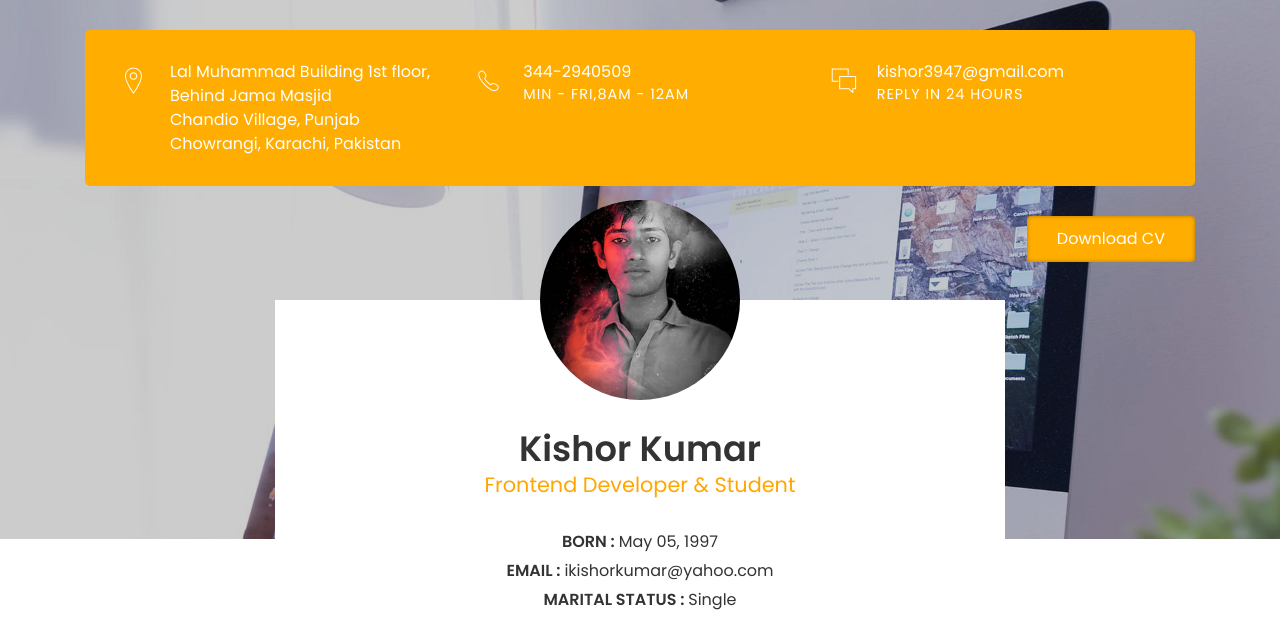
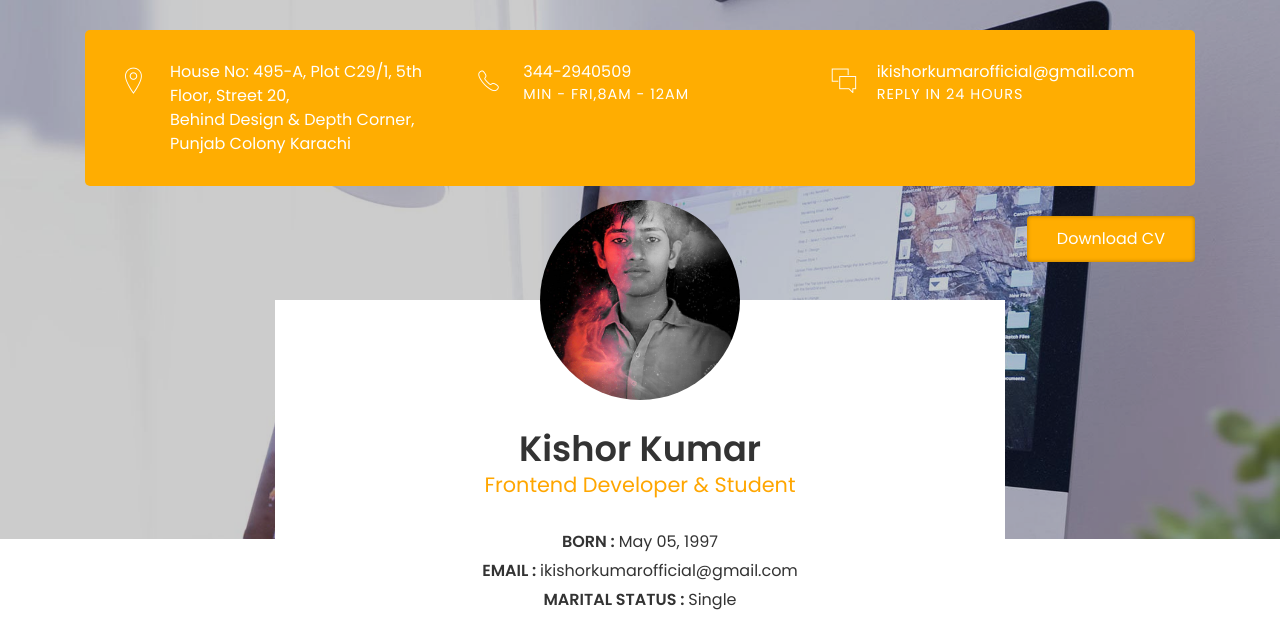
Before and after one commit to ikishorkumar/ikishorkumar.github.io, a plain HTML site: page index.html in a window 1280 px wide. Shown: the top 639 px of the page. Drawn offline with Linux system fonts and the light colour scheme; files whose address does not match are found by name.

Commit message:
Update index.html

```diff
--- a/index.html
+++ b/index.html
@@ -34,8 +34,8 @@
 						<div class="info">
 							<i class="icon ion-ios-location-outline"></i>
 							<div class="right-area">
-								<h5>Lal Muhammad Building 1st floor, Behind Jama Masjid</h5>
-								<h5>Chandio Village, Punjab Chowrangi, Karachi, Pakistan</h5>
+								<h5>House No: 495-A, Plot C29/1, 5th Floor, Street 20,</h5>
+								<h5>Behind Design & Depth Corner, Punjab Colony Karachi</h5>
 							</div><!-- right-area -->
 						</div><!-- info -->
 					</div><!-- col-sm-4 -->
@@ -54,7 +54,7 @@
 						<div class="info">
 							<i class="icon ion-ios-chatboxes-outline"></i>
 							<div class="right-area">
-								<h5>kishor3947@gmail.com</h5>
+								<h5>ikishorkumarofficial@gmail.com</h5>
 								<h6>REPLY IN 24 HOURS</h6>
 							</div><!-- right-area -->
 						</div><!-- info -->
@@ -77,7 +77,7 @@
 						<h4 class="font-yellow">Frontend Developer & Student</h4>
 						<ul class="information margin-tb-30">
 							<li><b>BORN : </b>May 05, 1997</li>
-							<li><b>EMAIL : </b>ikishorkumar@yahoo.com</li>
+							<li><b>EMAIL : </b>ikishorkumarofficial@gmail.com</li>
 							<li><b>MARITAL STATUS : </b>Single</li>
 						</ul>
 						<ul class="social-icons">
@@ -180,7 +180,7 @@
 					</div>
 				</div><!-- col-sm-4 -->
 				<div class="col-sm-8">
-					<p class="margin-b-50">I am a front-end developer and a student of smiu since 2016 in Bachelors of Science in Computer Science. i am passionate about web and mobile technologies. A hard worker, challanger, inovator, forward thinker and full time learner.</p>
+					<p class="margin-b-50">I am Fresh Graduated, and dedicated hard-working team player, Passionate about web and mobile technologies with experience and have excellent knowledge on web development technologies like JavaScript and CMS (WordPress) seeking a web developer role in your company. I want to make utilize my experience as Web Developer and excellent creative skills for your company to achieve its goals.</p>
 
 					<div class="row">
 						<div class="col-sm-6 col-md-6 col-lg-3">
```
